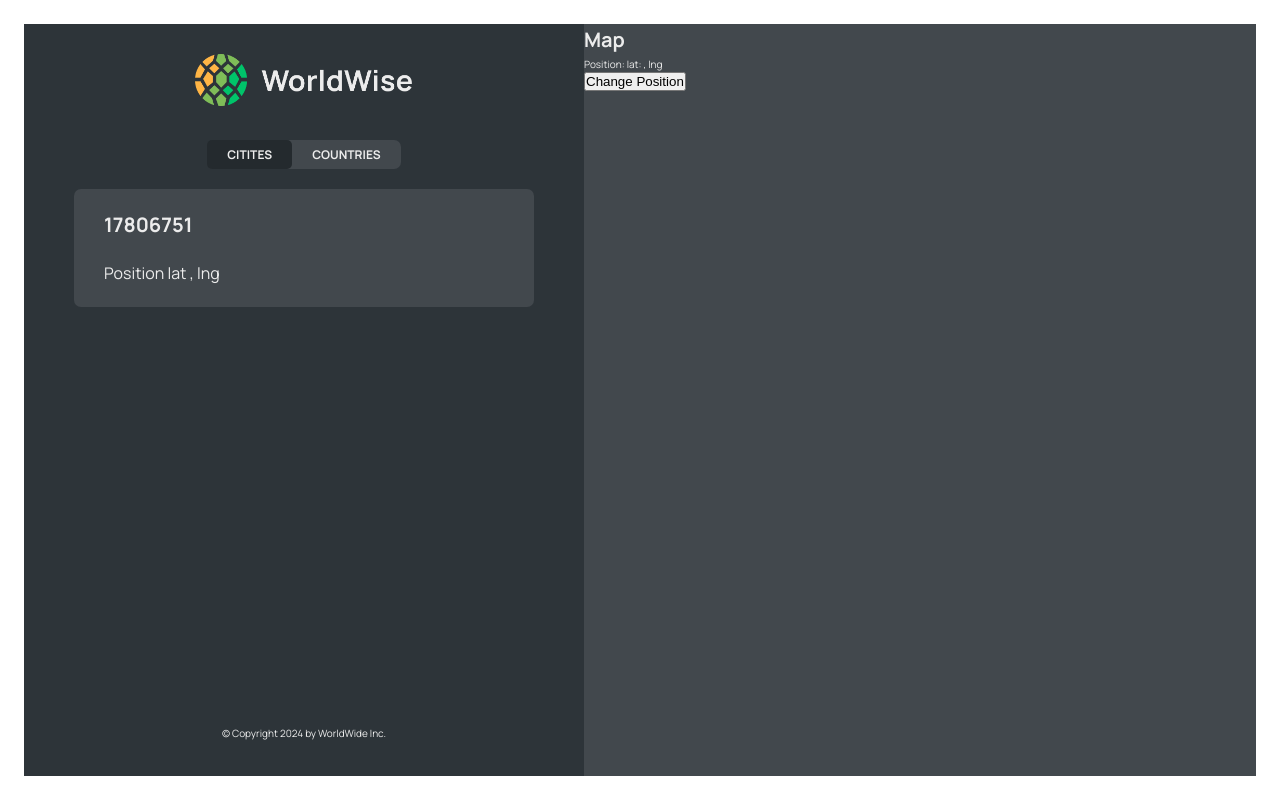
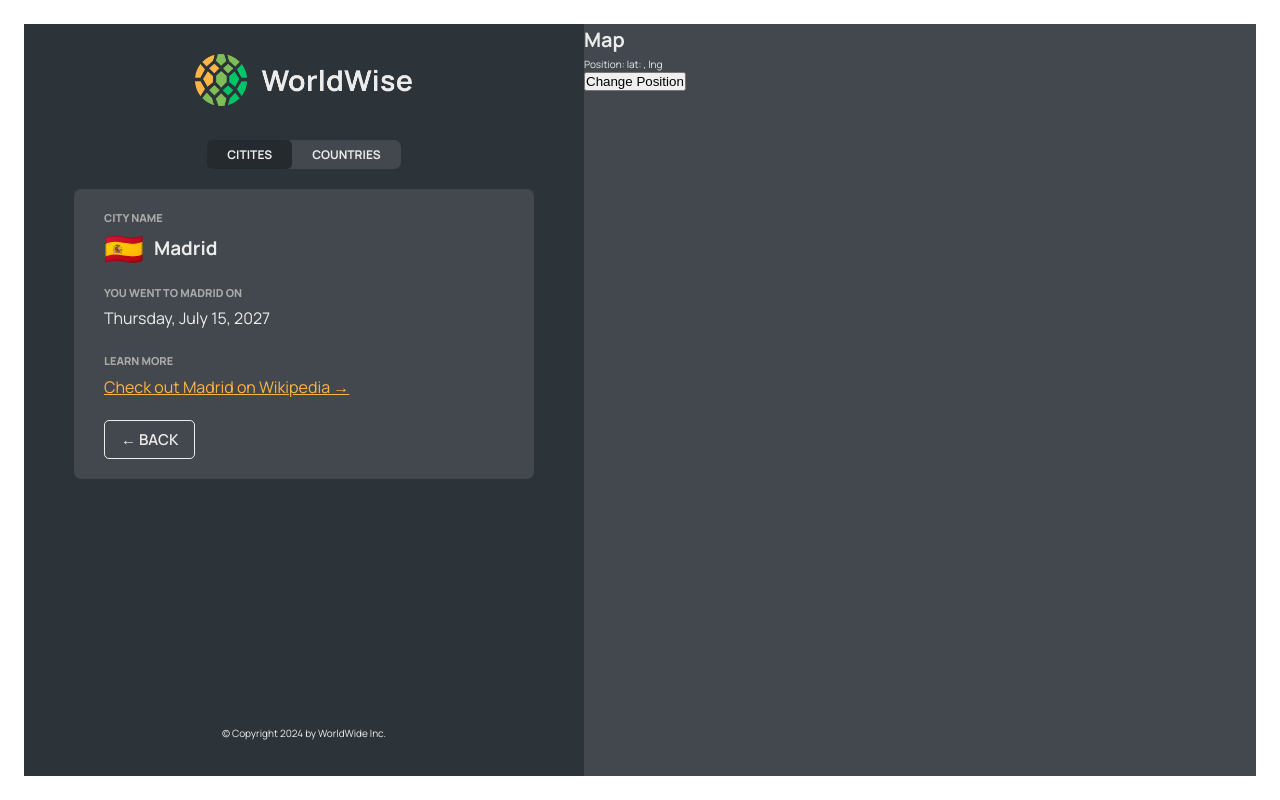
Before and after one commit to pjevic/worldwise, a React (Vite) app: page /app/cities/17806751 in a window 1280 px wide. Built offline with nearby package versions, Linux system fonts and the light colour scheme; data requests are answered from the project's data file.

Commit message:
Finishing the City View

```diff
--- /dev/null
+++ b/src/components/Button/BackButton/BackButton.jsx
@@ -0,0 +1,23 @@
+/** @format */
+
+import { useNavigate } from "react-router-dom";
+
+import Button from "../Button";
+
+function BackButton() {
+  const navigate = useNavigate();
+
+  return (
+    <Button
+      type="back"
+      onClick={(e) => {
+        e.preventDefault();
+        navigate(-1);
+      }}
+    >
+      &larr; Back
+    </Button>
+  );
+}
+
+export default BackButton;
--- a/src/components/City/City.jsx
+++ b/src/components/City/City.jsx
@@ -1,24 +1,41 @@
 /** @format */
 
-import { useParams, useSearchParams } from "react-router-dom";
+import { useEffect } from "react";
+import { useParams } from "react-router-dom";
+
+import { useCities } from "../../contexts/CitiesContext";
+
+import Spinner from "../Spinner/Spinner";
+import Button from "../Button/Button";
+import BackButton from "../Button/BackButton/BackButton";
 
 import styles from "./City.module.css";
 
+const formatDate = (date) =>
+  new Intl.DateTimeFormat("en", {
+    day: "numeric",
+    month: "long",
+    year: "numeric",
+    weekday: "long",
+  }).format(new Date(date));
+
 function City() {
   const { id } = useParams();
-  const [searchParams, setSearchParams] = useSearchParams();
-  const lat = searchParams.get("lat");
-  const lng = searchParams.get("lng");
+  const { getCity, currentCity, isLoading } = useCities();
+  const { cityName, emoji, date, notes } = currentCity;
 
-  // const { cityName, emoji, date, notes } = currentCity;
+  useEffect(
+    function () {
+      getCity(id);
+    },
+    [id]
+  );
+
+  if (isLoading) return <Spinner />;
 
   return (
-    <div onClick={setSearchParams} className={styles.city}>
-      <h1>{id}</h1>
-      <p>
-        Position lat {lat}, lng {lng}
-      </p>
-      {/* <div className={styles.row}>
+    <div className={styles.city}>
+      <div className={styles.row}>
         <h6>City name</h6>
         <h3>
           <span>{emoji}</span> {cityName}
@@ -47,8 +64,9 @@ function City() {
           Check out {cityName} on Wikipedia &rarr;
         </a>
       </div>
-
-      <div></div> */}
+      <div>
+        <BackButton />
+      </div>
     </div>
   );
 }
--- a/src/components/City/City.module.css
+++ b/src/components/City/City.module.css
@@ -1,9 +1,11 @@
+/** @format */
+
 .city {
   padding: 2rem 3rem;
   max-height: 70%;
   background-color: var(--color-dark--2);
   border-radius: 7px;
-  overflow: scroll;
+  /* overflow: scroll; */
 
   width: 100%;
   display: flex;
--- a/src/components/City/CityItem/CityItem.jsx
+++ b/src/components/City/CityItem/CityItem.jsx
@@ -1,6 +1,8 @@
 /** @format */
 
 import { Link } from "react-router-dom";
+
+import { useCities } from "../../../contexts/CitiesContext";
 
 import styles from "./CityItem.module.css";
 
@@ -15,10 +17,16 @@ const formatDate = (date) =>
 function CityItem({ city }) {
   const { cityName, emoji, date, id, position } = city;
   const { lat, lng } = position;
+  const { currentCity } = useCities();
 
   return (
     <li>
-      <Link to={`${id}?lat=${lat}&lng=${lng}`} className={styles.cityItem}>
+      <Link
+        to={`${id}?lat=${lat}&lng=${lng}`}
+        className={`${styles.cityItem} ${
+          id === currentCity.id ? styles["cityItem--active"] : ""
+        }`}
+      >
         <span className={styles.emoji}>{emoji}</span>
         <h3 className={styles.name}>{cityName}</h3>
         <time className={styles.date}>{formatDate(date)}</time>
--- a/src/components/Form/Form.jsx
+++ b/src/components/Form/Form.jsx
@@ -5,9 +5,9 @@
 import { useState } from "react";
 
 import Button from "../Button/Button";
+import BackButton from "../Button/BackButton/BackButton";
 
 import styles from "./Form.module.css";
-import { useNavigate } from "react-router-dom";
 
 export function convertToEmoji(countryCode) {
   const codePoints = countryCode
@@ -19,11 +19,9 @@ export function convertToEmoji(countryCode) {
 
 function Form() {
   const [cityName, setCityName] = useState("");
-  const [country, setCountry] = useState("");
+
   const [date, setDate] = useState(new Date());
   const [notes, setNotes] = useState("");
-
-  const navigate = useNavigate();
 
   return (
     <form className={styles.form}>
@@ -48,15 +46,7 @@ function Form() {
       </div>
 
       <div className={styles.buttons}>
-        <Button
-          type="back"
-          onClick={(e) => {
-            e.preventDefault();
-            navigate(-1);
-          }}
-        >
-          &larr; Back
-        </Button>
+        <BackButton />
         <Button type="primary">Add</Button>
       </div>
     </form>
--- a/src/contexts/CitiesContext.jsx
+++ b/src/contexts/CitiesContext.jsx
@@ -9,6 +9,7 @@ const CitiesContext = createContext();
 function CitiesProvider({ children }) {
   const [cities, setCities] = useState([]);
   const [isLoading, setIsLoading] = useState(false);
+  const [currentCity, setCurrentCity] = useState({});
 
   useEffect(function () {
     async function fetchCities() {
@@ -28,11 +29,28 @@ function CitiesProvider({ children }) {
     fetchCities();
   }, []);
 
+  async function getCity(id) {
+    try {
+      setIsLoading(true);
+      const res = await fetch(`${BASE_URL}/cities/${id}`);
+      if (!res.ok) return;
+
+      const data = await res.json();
+      setCurrentCity(data);
+    } catch (err) {
+      console.error(err);
+    } finally {
+      setIsLoading(false);
+    }
+  }
+
   return (
     <CitiesContext.Provider
       value={{
         cities,
         isLoading,
+        currentCity,
+        getCity,
       }}
     >
       {children}
```
